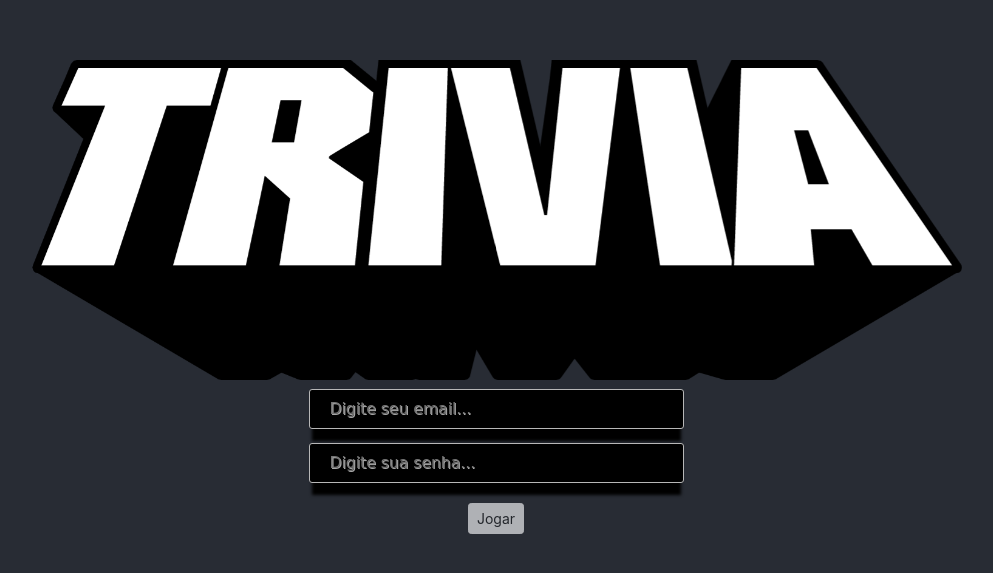
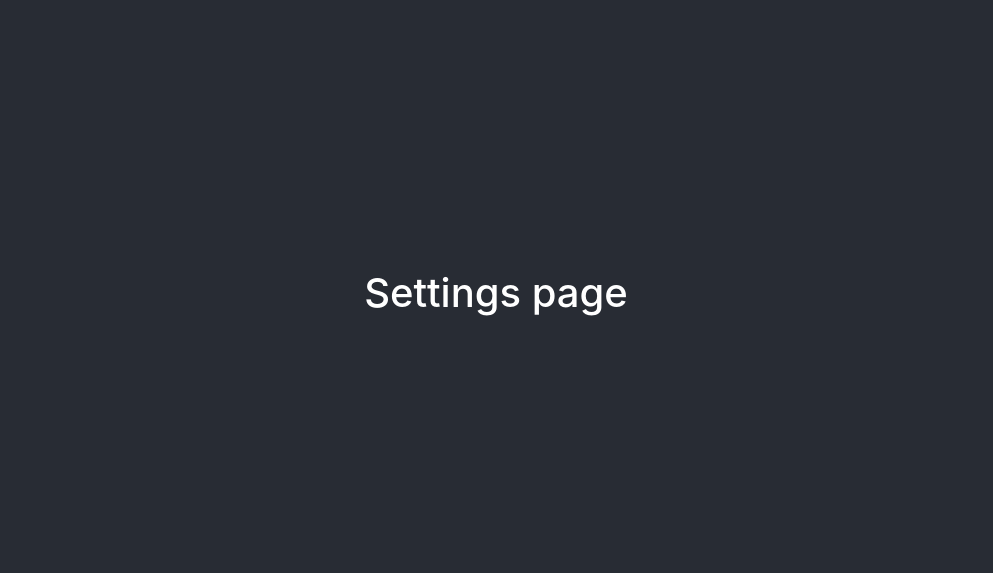
Before and after one commit to MullerEsposito/project-trivia-react-redux, a React (Create React App) app: page /settings in a window 1280 px wide. Shown: the part 103-676 px from the top of the page, without its empty margins (144-1137 px from the left). Built offline with nearby package versions, Linux system fonts and the light colour scheme.

Commit message:
feat(Settings): creates route to Settings page;

```diff
--- a/src/App.jsx
+++ b/src/App.jsx
@@ -3,6 +3,7 @@ import { Route, Switch } from 'react-router';
 
 import Login from './pages/Login';
 import Game from './pages/Game';
+import Settings from './pages/Settings';
 
 import './App.css';
 
@@ -12,6 +13,7 @@ export default function App() {
       <header className="App-header">
         <Switch>
           <Route path="/game" component={ Game } />
+          <Route path="/settings" component={ Settings } />
           <Route path="/" component={ Login } />
         </Switch>
       </header>
--- a/src/pages/Login/index.jsx
+++ b/src/pages/Login/index.jsx
@@ -1,5 +1,6 @@
 import React, { Component } from 'react';
 import PropTypes from 'prop-types';
+import { Link } from 'react-router-dom';
 
 import Input from '../../components/Input';
 
@@ -80,6 +81,12 @@ class Login extends Component {
         >
           Jogar
         </button>
+        <Link
+          data-testid="btn-settings"
+          to="/settings"
+        >
+          Configurações
+        </Link>
       </div>
     );
   }
--- /dev/null
+++ b/src/pages/Settings/index.jsx
@@ -0,0 +1,20 @@
+import React, { Component } from 'react';
+
+import './style.css';
+
+class Settings extends Component {
+  render() {
+    return (
+      <div className="container-settings">
+        <h1
+          data-testid="settings-title"
+        >
+          Settings page
+
+        </h1>
+      </div>
+    );
+  }
+}
+
+export default Settings;
```
Also changed, not shown: src/pages/Settings/style.css (added).
